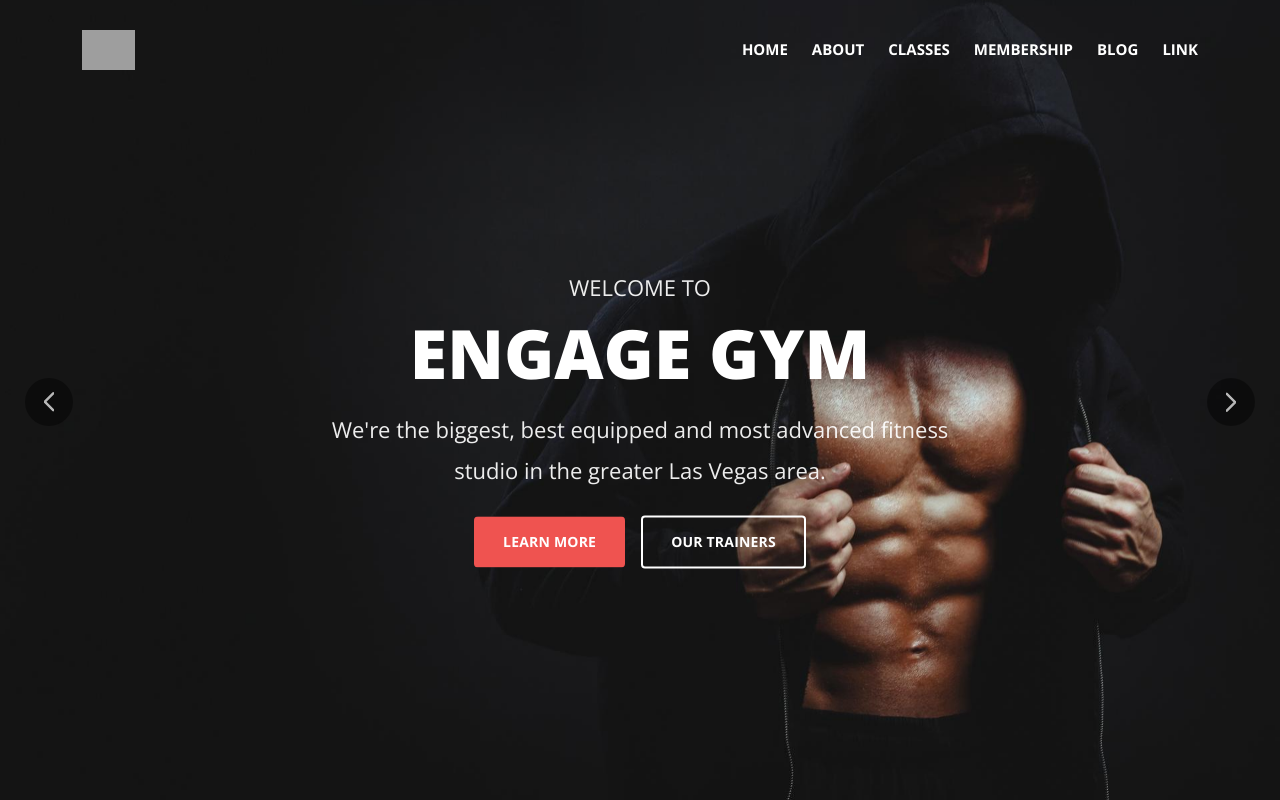
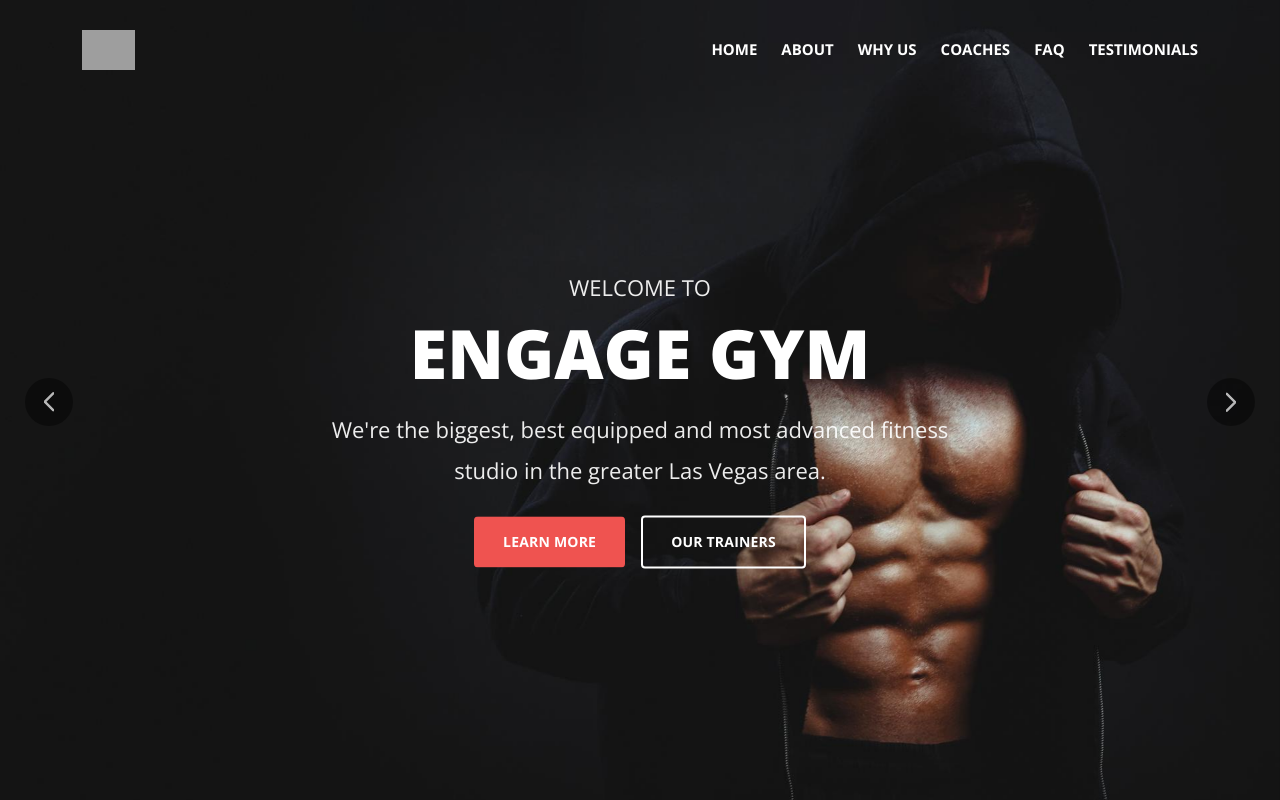
Before and after one commit to EslamElgharbawy/GYM, a React (Vite) app: page / in a window 1280 px wide. Shown: the top 800 px of the page. Built offline with nearby package versions, Linux system fonts and the light colour scheme; grey boxes are pictures that could not be loaded.

Commit message:
updated some parts

```diff
--- a/src/App.jsx
+++ b/src/App.jsx
@@ -2,7 +2,7 @@ import Header from "./components/Header/Header";
 import About from "./Sections/About/About";
 import Coaches from "./Sections/Coaches/Coaches";
 import Footer1 from "./Sections/Footer1/Footer1";
-import Footer2 from "./Sections/Footer2/footer2";
+import Footer2 from "./Sections/Footer2/Footer2";
 import Hero from "./Sections/Hero/Hero";
 import Join from "./Sections/Join/Join";
 import Questions from "./Sections/Questions/Questions";
--- a/src/Sections/Hero/Hero.jsx
+++ b/src/Sections/Hero/Hero.jsx
@@ -42,9 +42,9 @@ export default function Hero() {
             allowTouchMove={false}
             navigation={true}
             modules={[EffectFade, Navigation]}
-            className="mySwiper hero position-relative"
+            className="mySwiper position-relative"
           >
-            <SwiperSlide>
+            <SwiperSlide className="swiperSlide">
               <div className="slide_img">
                 <div>
                   <img
@@ -54,8 +54,8 @@ export default function Hero() {
                   />
                 </div>
               </div>
-            </SwiperSlide>{" "}
-            <SwiperSlide>
+            </SwiperSlide>
+            <SwiperSlide className="swiperSlide">
               <div className="slide_img">
                 <div>
                   <img
@@ -65,7 +65,7 @@ export default function Hero() {
                   />
                 </div>
               </div>
-            </SwiperSlide>
+            </SwiperSlide >
             <div
               ref={heroContent}
               className="position-absolute start-50 top-50 text-center translate-middle z-1"
--- a/src/Sections/Testimonials/Testimonials.jsx
+++ b/src/Sections/Testimonials/Testimonials.jsx
@@ -49,7 +49,7 @@ export default function Testimonials() {
             <Swiper
               navigation={true}
               modules={[Navigation]}
-              className="mySwiper testimonials"
+              className="testimonials"
               breakpoints={{
                 0: { slidesPerView: 1 },
                 768: { slidesPerView: 2 },
--- a/src/components/Header/Header.jsx
+++ b/src/components/Header/Header.jsx
@@ -16,11 +16,11 @@ export default function Header() {
           <Navbar.Collapse id="basic-navbar-nav" className="flex-grow-0 h-100">
             <Nav className="me-auto gap-4 h-100 align-items-center">
               <Nav.Link href="#home" className="nav_items">Home</Nav.Link>
-              <Nav.Link href="#link" className="nav_items">About</Nav.Link>
-              <Nav.Link href="#link" className="nav_items">Classes</Nav.Link>
-              <Nav.Link href="#link" className="nav_items">Membership</Nav.Link>
-              <Nav.Link href="#link" className="nav_items">Blog</Nav.Link>
-              <Nav.Link href="#link" className="nav_items">Link</Nav.Link>
+              <Nav.Link href="#About" className="nav_items">About</Nav.Link>
+              <Nav.Link href="#WhyUs" className="nav_items">Why us</Nav.Link>
+              <Nav.Link href="#Coaches" className="nav_items">Coaches</Nav.Link>
+              <Nav.Link href="#Questions" className="nav_items">FAQ</Nav.Link>
+              <Nav.Link href="#Testimonials" className="nav_items">Testimonials</Nav.Link>
             </Nav>
           </Navbar.Collapse>
         </Container>
--- a/src/index.css
+++ b/src/index.css
@@ -62,7 +62,7 @@ body {
   height: 100%;
 }
 
-.hero .swiper-slide {
+.swiperSlide{
   text-align: center;
   font-size: 18px;
   background: #444;
@@ -77,8 +77,8 @@ body {
   height: 100%;
   object-fit: cover;
 }
-.hero .swiper-button-prev,
-.hero .swiper-button-next {
+.mySwiper .swiper-button-prev,
+.mySwiper .swiper-button-next {
   background: rgba(0, 0, 0, 0.6) !important;
   width: 48px !important;
   height: 48px !important;
@@ -88,30 +88,30 @@ body {
   opacity: 0.7;
   transition: opacity 0.3s;
 }
-.hero .swiper-button-next {
+.mySwiper .swiper-button-next {
   right: 25px !important;
 }
-.hero .swiper-button-prev {
+.mySwiper .swiper-button-prev {
   left: 25px !important;
 }
-.hero .swiper-button-prev:hover,
-.hero .swiper-button-next:hover {
+.mySwiper .swiper-button-prev:hover,
+.mySwiper .swiper-button-next:hover {
   opacity: 1;
 }
-.hero .swiper-button-prev > svg,
-.hero .swiper-button-next > svg {
+.mySwiper .swiper-button-prev > svg,
+.mySwiper .swiper-button-next > svg {
   width: 10px !important;
 }
-.hero .swiper-button-prev svg path,
-.hero .swiper-button-next svg path {
+.mySwiper .swiper-button-prev svg path,
+.mySwiper .swiper-button-next svg path {
   fill: currentColor;
   stroke: currentColor;
   stroke-width: 1.2;
 }
 
 @media (max-width: 819px) {
-  .hero .swiper-button-prev,
-  .hero .swiper-button-next {
+  .mySwiper .swiper-button-prev,
+  .mySwiper .swiper-button-next {
     display: none !important;
   }
   .footer-image {
```
